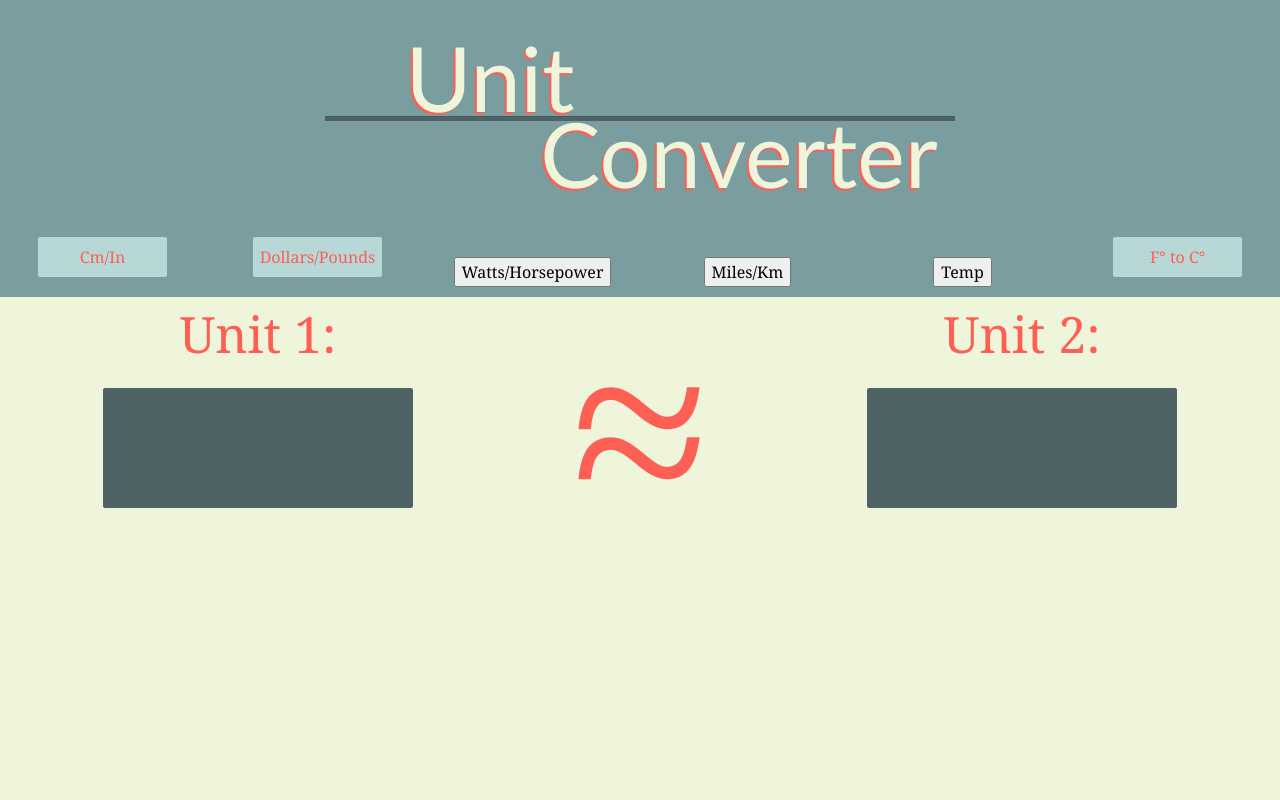
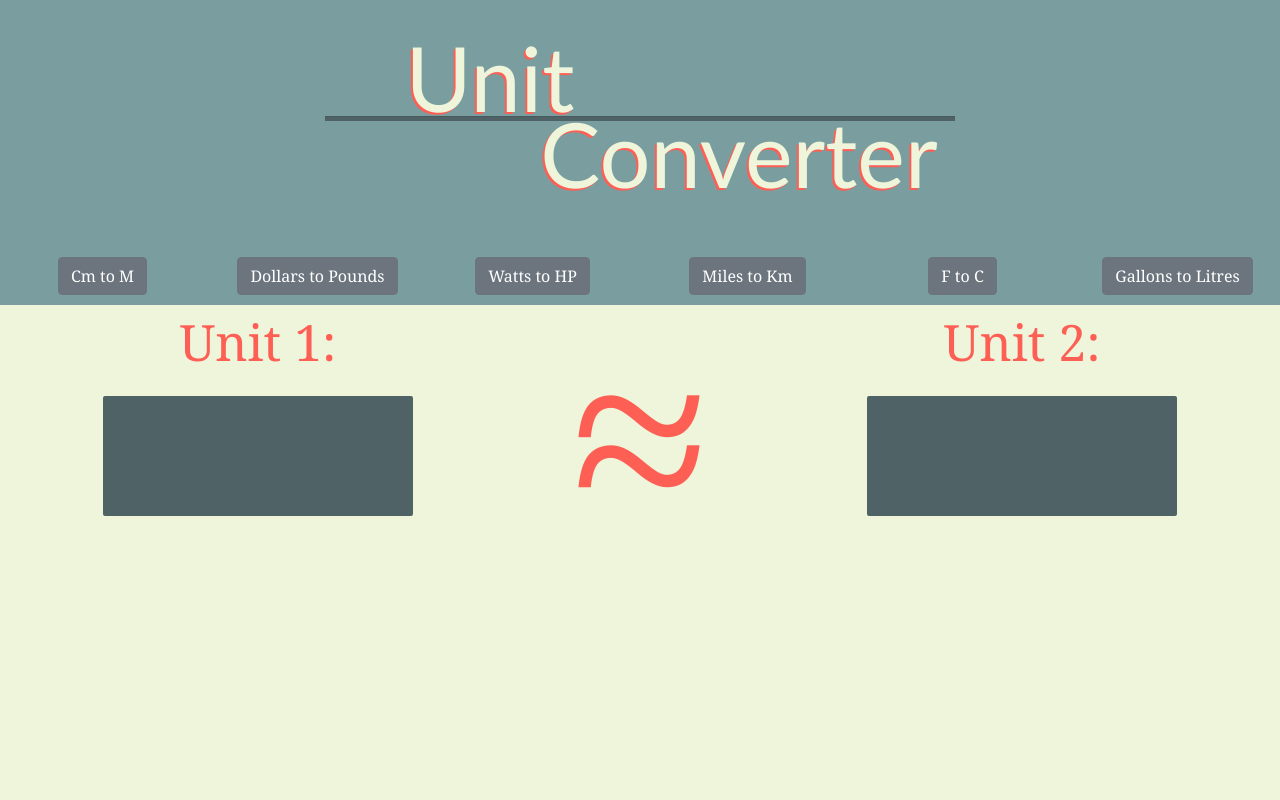
Before and after one commit to gracehughes317/UnitConversion99, a plain HTML site: page UnitConversion99/Pages/template.html in a window 1280 px wide. Shown: the top 800 px of the page. Drawn offline with nearby package versions, Linux system fonts and the light colour scheme.

Commit message:
Links on template work

```diff
--- a/UnitConversion99/Pages/template.html
+++ b/UnitConversion99/Pages/template.html
@@ -17,22 +17,22 @@
         </div>
         <div class="top row georgia">
             <div class="col-md-2 ">
-                <input type="button"  value="Cm/In" onclick="window.location.href='CmtoIn.html'" class="but peach"/>
+               <a href="CmtoIn.html" class="btn btn-secondary">Cm to M</a>
             </div>
             <div class="col-md-2 ">
-                <input type="button"  value="Dollars/Pounds" onclick="window.location.href='DollarsPounds.html'" class="but peach"/>
+                <a href="DollarsPounds.html" class="btn btn-secondary">Dollars to Pounds</a>
             </div>
             <div class="col-md-2 ">
-                <input type="button"  value="Watts/Horsepower" onclick="window.location.href='WattsHorsepower.html'" />
+                <a href="WattsHorsepower.html" class="btn btn-secondary">Watts to HP</a>
             </div>
             <div class="col-md-2 ">
-                <input type="button"  value="Miles/Km" onclick="window.location.href='MilesKm.html'"/>
+                <a href="MilesKm.html" class="btn btn-secondary">Miles to Km</a>
             </div>
             <div class="col-md-2 ">
-                <input type="button"  value="Temp" onclick="window.location.href='FtoC.html'" />
+                <a href="FtoC.html" class="btn btn-secondary">F to C</a>
             </div>
             <div class="col-md-2 ">
-                <button v-on:click="link6" class="but peach">F° to C°</button>
+                <a href="CmtoIn.html" class="btn btn-secondary">Gallons to Litres</a>
             </div>
         </div>
 
```
